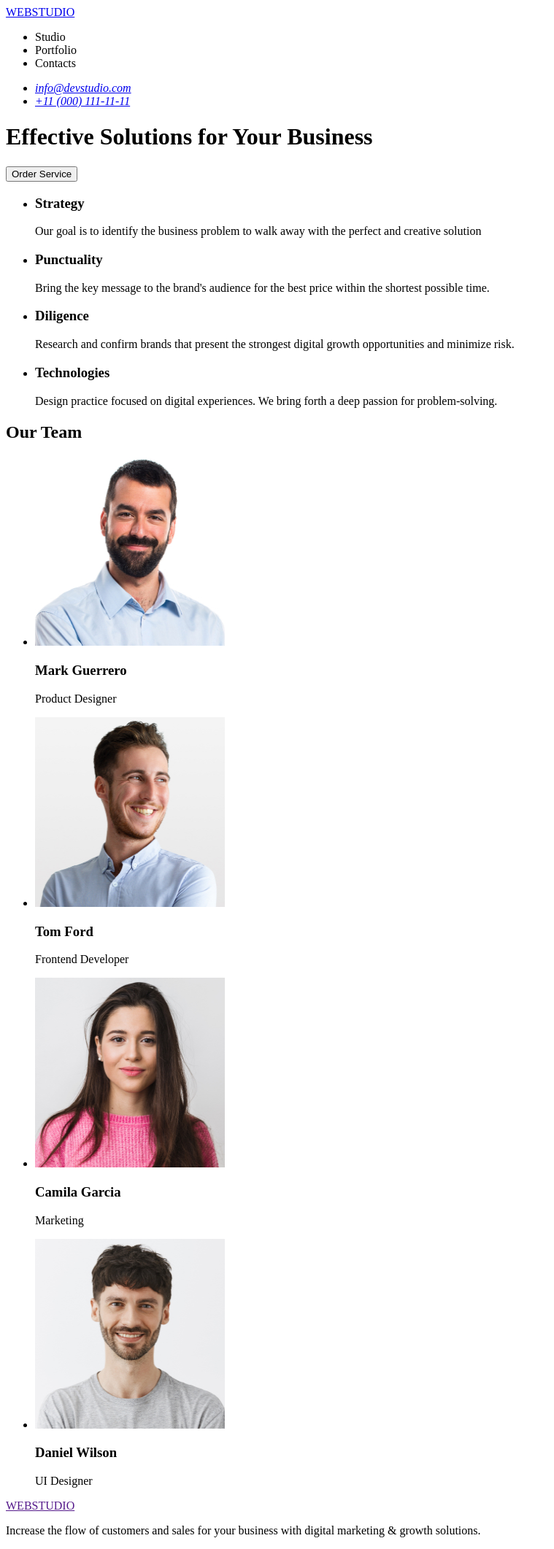
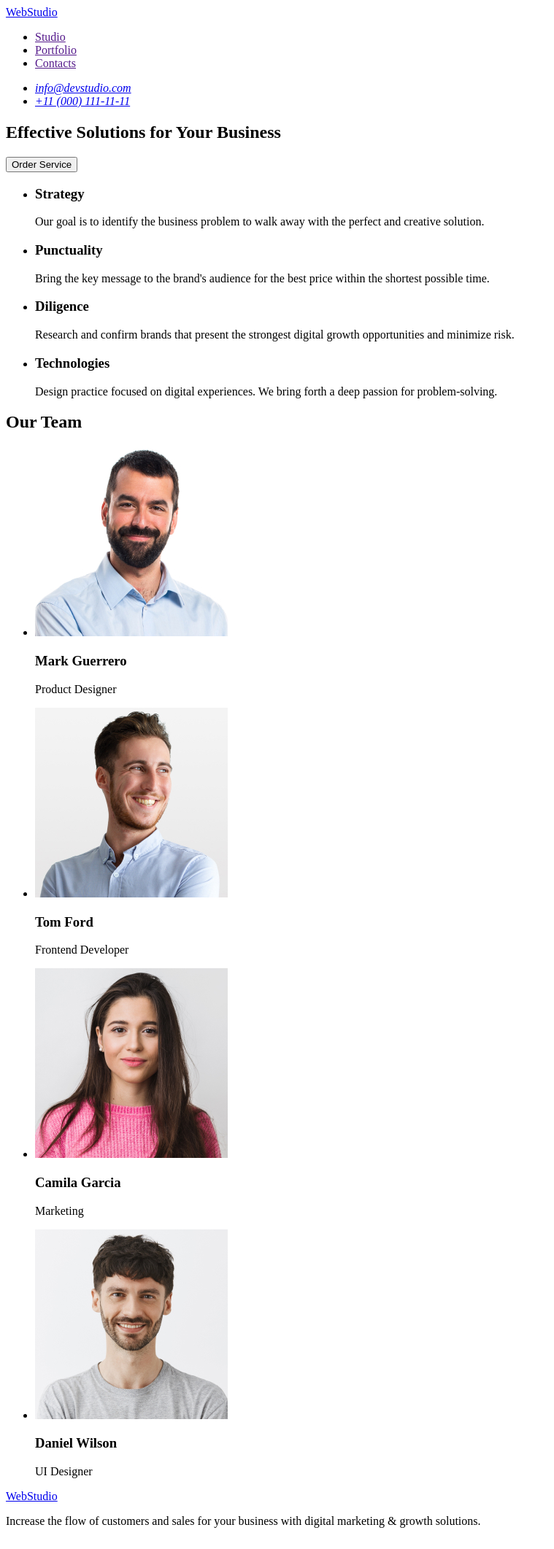
Before and after one commit to AnnaViktorivna/goit-markup-hw-01, a plain HTML site: page index.html in a window 1280 px wide. Shown: the whole page at 73% size, without its empty margins (0-759 px from the left). Drawn offline with Linux system fonts and the light colour scheme.

Commit message:
upgraide

```diff
--- a/index.html
+++ b/index.html
@@ -9,40 +9,37 @@
   <body>
     <header>
       <nav>
-        <a href="./index.html"> WEBSTUDIO</a>
+        <a href="./index.html">WebStudio</a>
 
         <ul>
-          <li>Studio</li>
-          <li>Portfolio</li>
-          <li>Contacts</li>
+          <li><a href="">Studio</a></li>
+          <li><a href="">Portfolio</a></li>
+          <li><a href="">Contacts</a></li>
         </ul>
       </nav>
 
+      <address>
         <ul>
-        <li>
-          <address>
-            <a href="mailto:info@devstudio.com">info@devstudio.com</a>
+          <li><a href="mailto:info@devstudio.com">info@devstudio.com</a></li>
+          <li><a href="tel:+110001111111">+11 (000) 111-11-11</a></li>
+        </ul>
       </address>
-        </li>
-        <li>
-          <address>
-            <a href="tel:+110001111111">+11 (000) 111-11-11</a>
-          </address>
-        </li>
-      </ul>
     </header>
 
     <main>
+      <section>
         <h1>Effective Solutions for Your Business</h1>
         <button type="button">Order Service</button>
-      <!-- Sections description -->
+      </section>
 
+      <section>
+        <h2 hidden>About work</h2>
         <ul>
           <li>
             <h3>Strategy</h3>
             <p>
               Our goal is to identify the business problem to walk away with the
-            perfect and creative solution
+              perfect and creative solution.
             </p>
           </li>
           <li>
@@ -67,14 +64,16 @@
             </p>
           </li>
         </ul>
+      </section>
 
+      <section>
         <h2>Our Team</h2>
         <ul>
           <li>
             <img
-            src="img/img.jpg"
+              src="./images/img.jpg"
               alt="Photo Marka Guerrero"
-            width="260"
+              width="264"
               height="260"
             />
             <h3>Mark Guerrero</h3>
@@ -83,9 +82,9 @@
 
           <li>
             <img
-            src="img/img-2.jpg"
+              src="./images/img-2.jpg"
               alt="Photo Tom Ford"
-            width="260"
+              width="264"
               height="260"
             />
             <h3>Tom Ford</h3>
@@ -94,9 +93,9 @@
 
           <li>
             <img
-            src="img/img-3.jpg"
+              src="./images/img-3.jpg"
               alt="Photo Camila Garcia"
-            width="260"
+              width="264"
               height="260"
             />
             <h3>Camila Garcia</h3>
@@ -105,19 +104,20 @@
 
           <li>
             <img
-            src="img/img-4.jpg"
+              src="./images/img-4.jpg"
               alt="Photo Daniel Wilson"
-            width="260"
+              width="264"
               height="260"
             />
             <h3>Daniel Wilson</h3>
             <p>UI Designer</p>
           </li>
         </ul>
+      </section>
     </main>
 
     <footer>
-      <a href="">WEBSTUDIO</a>
+      <a href="./index.html">WebStudio</a>
       <p>
         Increase the flow of customers and sales for your business with digital
         marketing & growth solutions.
```
Also changed, not shown: images/img-2.jpg (renamed from img/img-2.jpg), images/img-3.jpg (renamed from img/img-3.jpg), images/img-4.jpg (renamed from img/img-4.jpg), images/img.jpg (renamed from img/img.jpg), 1 other file. Lines whose indentation alone changed are shown as unchanged.
